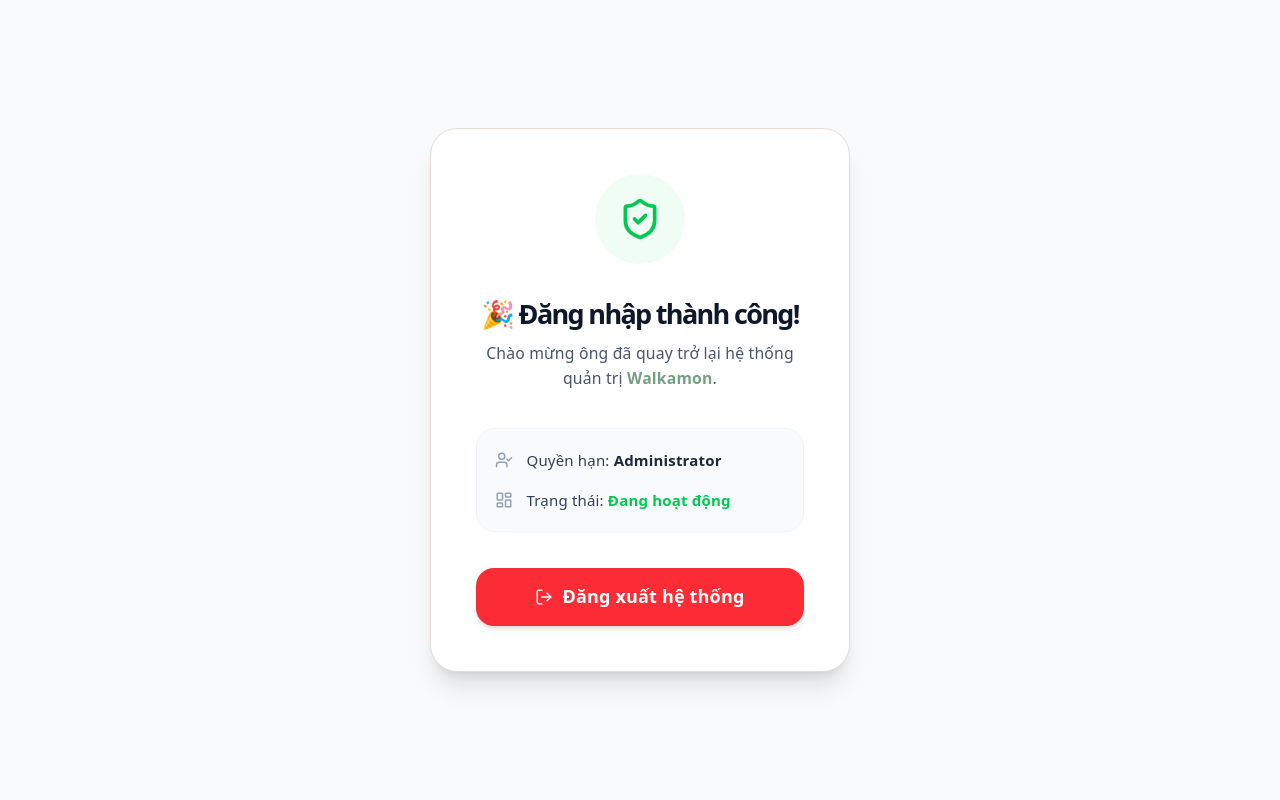
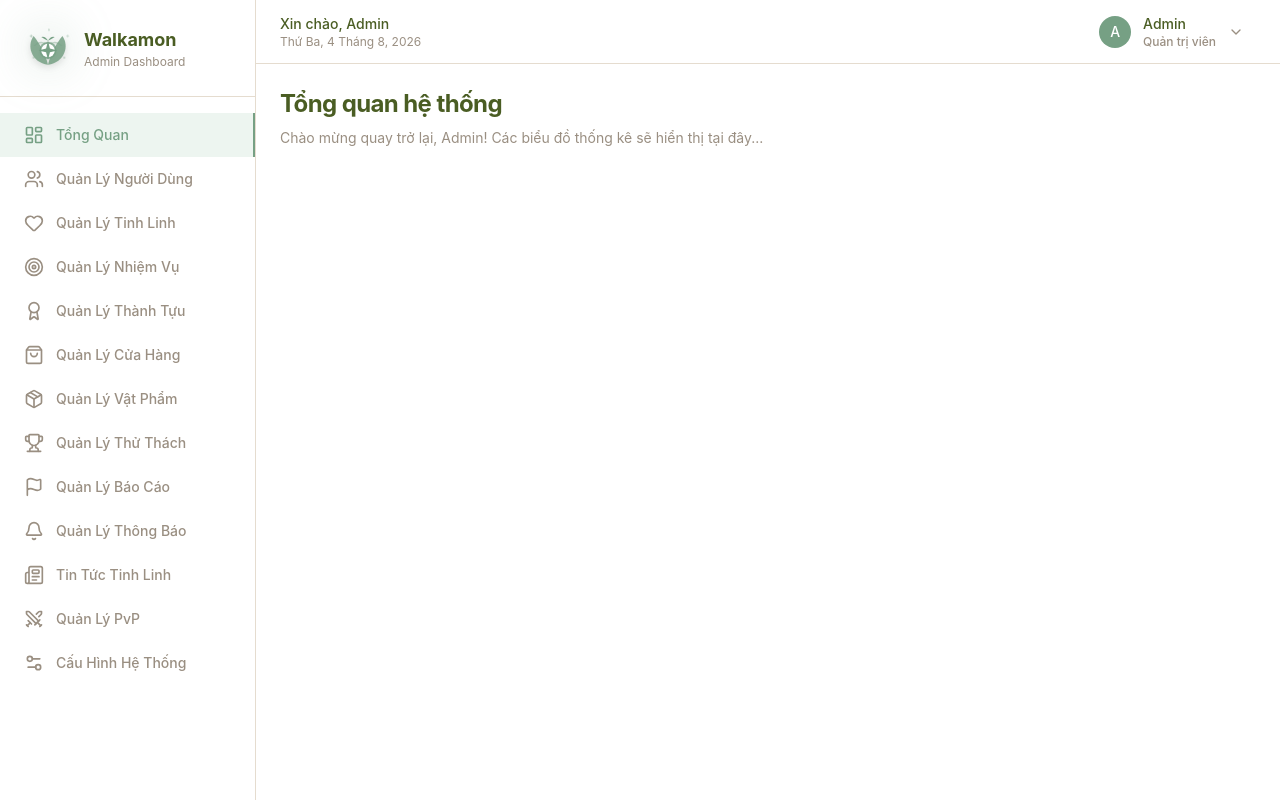
Before and after one commit to Walkamon/walkamon_admin, a React (Vite) app: page /dashboard in a window 1280 px wide. Built offline with nearby package versions, Linux system fonts and the light colour scheme.

Commit message:
NgocNN-Update MainLayout

```diff
--- a/src/App.jsx
+++ b/src/App.jsx
@@ -1,21 +1,30 @@
 import { BrowserRouter, Routes, Route, Navigate } from "react-router-dom";
 import { LoginPage } from "./pages/auth/login/page/LoginPage";
-import { DashboardPage } from "./pages/dashboard/page/DashboardPage"; // 1. Import Thẻ Chào vào đây
+import { DashboardPage } from "./pages/dashboard/page/DashboardPage";
+
+// 1. ÔNG PHẢI IMPORT MAINLAYOUT VÀO ĐÂY THÌ NÓ MỚI HIỂU NHÉ
+// Kiểm tra lại đường dẫn xem có đúng vị trí file MainLayout.jsx của ông không
+import { MainLayout } from "./components/layout/MainLayout";
 
 function App() {
   return (
     <BrowserRouter>
       <Routes>
-        {/* Tự động nhảy vào trang Login */}
-        <Route path="/" element={<Navigate to="/auth/login" replace />} />
-
+        {/* TRANG PUBLIC: Không nằm trong MainLayout */}
         {/* Trang Đăng nhập */}
         <Route path="/auth/login" element={<LoginPage />} />
 
-        {/* 2. Trang Dashboard ăn theo Thẻ Chào xịn sò vừa tạo */}
-        <Route path="/dashboard" element={<DashboardPage />} />
+        {/* TRANG PRIVATE: Bọc toàn bộ các trang quản trị vào trong MainLayout */}
+        <Route path="/" element={<MainLayout />}>
+          {/* Tự động chuyển hướng từ trang chủ "/" sang "/dashboard" nếu đã vào hệ thống */}
+          <Route index element={<Navigate to="/dashboard" replace />} />
 
-        {/* Lỗi 404 */}
+          {/* Trang Dashboard */}
+          <Route path="dashboard" element={<DashboardPage />} />
+
+        </Route>
+
+        {/* LỖI 404: Đưa hẳn ra ngoài cùng để bắt toàn bộ URL bậy bạ */}
         <Route
           path="*"
           element={
--- a/src/components/layout/Header.jsx
+++ b/src/components/layout/Header.jsx
@@ -1,18 +1,17 @@
 import { ChevronDown, LogOut } from 'lucide-react';
 import { useState } from 'react';
-import { useNavigate } from 'react-router-dom'; // Thêm useNavigate để điều hướng trang
+import { useNavigate } from 'react-router-dom';
 
 export function Header() {
     const [showUserMenu, setShowUserMenu] = useState(false);
-    const navigate = useNavigate(); // Khởi tạo hook chuyển trang
+    const navigate = useNavigate();
 
-    // Hàm xử lý Đăng xuất thực tế
+    // Hàm xử lý đăng xuất thực tế
     const handleLogout = () => {
-        localStorage.removeItem("access_token"); // Xóa token .NET lưu trong máy
-        navigate("/auth/login"); // Đá user về trang Login
+        localStorage.removeItem("access_token"); // Xóa token (nếu có)
+        navigate("/auth/login"); // Đẩy về trang đăng nhập
     };
 
-    // Hiển thị ngày tháng theo định dạng Tiếng Việt
     const today = new Date().toLocaleDateString('vi-VN', {
         weekday: 'long',
         year: 'numeric',
@@ -24,7 +23,7 @@ export function Header() {
         <header className="h-16 bg-card border-b border-border fixed top-0 right-0 left-64 z-10 transition-colors duration-200">
             <div className="h-full px-6 flex items-center justify-between">
 
-                {/* Khối bên trái: Lời chào + Ngày tháng */}
+                {/* Lời chào & Ngày tháng */}
                 <div className="flex items-center gap-6">
                     <div>
                         <p className="text-sm text-foreground font-medium">Xin chào, Admin</p>
@@ -32,39 +31,39 @@ export function Header() {
                     </div>
                 </div>
 
-                {/* Khối bên phải: Dropdown thông tin User */}
+                {/* Khu vực User Menu */}
                 <div className="flex items-center gap-4">
                     <div className="relative">
                         <button
                             onClick={() => setShowUserMenu(!showUserMenu)}
                             className="flex items-center gap-3 hover:bg-muted px-3 py-2 rounded-lg transition-colors cursor-pointer"
                         >
-                            {/* Avatar viết tắt chữ cái đầu */}
-                            <div className="w-8 h-8 bg-primary rounded-full flex items-center justify-center text-white font-medium text-sm">
+                            {/* Avatar: Dùng text-primary-foreground để đồng bộ thay vì text-white cứng */}
+                            <div className="w-8 h-8 bg-primary rounded-full flex items-center justify-center text-primary-foreground font-medium text-sm">
                                 A
                             </div>
                             <div className="text-left">
                                 <p className="text-sm font-medium text-foreground">Admin</p>
                                 <p className="text-xs text-muted-foreground">Quản trị viên</p>
                             </div>
+                            {/* Hiệu ứng xoay mũi tên khi mở menu */}
                             <ChevronDown className={`w-4 h-4 text-muted-foreground transition-transform duration-200 ${showUserMenu ? "rotate-180" : ""}`} />
                         </button>
 
-                        {/* Menu Dropdown đổ xuống khi click */}
+                        {/* Dropdown Menu: Dùng bg-popover thay vì bg-card */}
                         {showUserMenu && (
-                            <div className="absolute right-0 top-13 w-48 bg-card border border-border rounded-xl shadow-lg p-1 z-20 animate-in fade-in slide-in-from-top-2 duration-150">
+                            <div className="absolute right-0 top-14 w-48 bg-popover border border-border rounded-xl shadow-lg p-2 z-50 animate-in fade-in slide-in-from-top-2 duration-150">
                                 <button
-                                    onClick={handleLogout} // Gọi hàm đăng xuất khi click
-                                    className="w-full flex items-center gap-2 text-left px-3 py-2 text-sm text-danger hover:bg-danger/10 rounded-lg transition-colors cursor-pointer font-medium"
+                                    onClick={handleLogout}
+                                    className="w-full flex items-center gap-2 text-left px-3 py-2 text-sm text-destructive hover:bg-destructive/10 rounded-lg transition-colors cursor-pointer font-medium"
                                 >
-                                    <LogOut className="w-4 h-4" />
+                                    <LogOut className="w-4 h-4" /> {/* Thêm icon cho đẹp */}
                                     Đăng xuất
                                 </button>
                             </div>
                         )}
                     </div>
                 </div>
-
             </div>
         </header>
     );
--- /dev/null
+++ b/src/components/layout/MainLayout.jsx
@@ -0,0 +1,25 @@
+import { useState } from "react";
+import { Outlet } from "react-router-dom";
+import { Sidebar } from "./Sidebar";
+import { Header } from "./Header";
+
+export function MainLayout() {
+    const [activePage, setActivePage] = useState("dashboard");
+
+    return (
+        // Nền tổng thể toàn trang dùng bg-background
+        <div className="min-h-screen bg-background font-sans text-foreground">
+            {/* Sidebar bên trái */}
+            <Sidebar activePage={activePage} onPageChange={setActivePage} />
+
+            {/* Khối nội dung bên phải */}
+            <div className="flex flex-col ml-64 min-h-screen">
+                <Header />
+
+                <main className="flex-1 p-6 mt-16 overflow-y-auto bg-sidebar transition-colors duration-200">
+                    <Outlet />
+                </main>
+            </div>
+        </div>
+    );
+}
--- a/src/components/layout/Sidebar.jsx
+++ b/src/components/layout/Sidebar.jsx
@@ -14,25 +14,25 @@ import {
     Settings2,
 } from 'lucide-react';
 
-// 1. Component Logo Walkamon (Đã xóa Type định nghĩa size)
+// Đã xóa bỏ đoạn `: { size?: number }` của TypeScript để chạy chuẩn trên .jsx
 function WalkLogo({ size = 48 }) {
     return (
         <div className="relative flex items-center justify-center" style={{ width: size, height: size }}>
-            <div className="absolute bg-[#10b981]/25 blur-xl rounded-full" style={{ width: size * 0.85, height: size * 0.85 }} />
+            <div className="absolute bg-primary/25 blur-xl rounded-full transition-colors" style={{ width: size * 0.85, height: size * 0.85 }} />
             <svg
                 viewBox="0 0 100 100"
                 width={size}
                 height={size}
                 fill="none"
                 xmlns="http://www.w3.org/2000/svg"
-                className="relative z-10 drop-shadow-[0_4px_12px_rgba(16,185,129,0.12)]"
+                className="relative z-10 drop-shadow-md transition-colors"
             >
                 <path d="M50 85 C15 80, 5 45, 20 25 C32 40, 45 62, 50 85 Z" fill="currentColor" className="text-primary" opacity="0.85" />
                 <path d="M50 85 C85 80, 95 45, 80 25 C68 40, 55 62, 50 85 Z" fill="currentColor" className="text-primary" opacity="0.85" />
                 <path d="M22 45 Q 35 32, 50 45" stroke="currentColor" strokeWidth="3" className="text-primary/40" strokeLinecap="round" />
                 <path d="M78 45 Q 65 32, 50 45" stroke="currentColor" strokeWidth="3" className="text-primary/40" strokeLinecap="round" />
                 <circle cx="50" cy="55" r="18" fill="currentColor" className="text-primary/80" />
-                <circle cx="50" cy="55" r="14" fill="currentColor" className="text-white" />
+                <circle cx="50" cy="55" r="14" fill="currentColor" className="text-primary-foreground" />
                 <path d="M50 35 L54 51 L70 55 L54 59 L50 75 L46 59 L30 55 L46 51 Z" fill="currentColor" className="text-primary" />
                 <path d="M50 35 Q44 24 36 27 Q45 33 50 35 Z" fill="currentColor" className="text-primary" />
                 <path d="M50 35 Q56 24 64 27 Q55 33 50 35 Z" fill="currentColor" className="text-primary" />
@@ -46,7 +46,6 @@ function WalkLogo({ size = 48 }) {
     );
 }
 
-// 2. Danh sách Menu khớp 100% với danh mục quản trị trên Figma
 const menuItems = [
     { id: 'dashboard', label: 'Tổng Quan', icon: LayoutDashboard },
     { id: 'users', label: 'Quản Lý Người Dùng', icon: Users },
@@ -63,25 +62,23 @@ const menuItems = [
     { id: 'systemconfig', label: 'Cấu Hình Hệ Thống', icon: Settings2 },
 ];
 
-// 3. Component Sidebar (Đã loại bỏ SidebarProps interface)
+// Đã xóa bỏ `: SidebarProps` của TypeScript ở đây luôn
 export function Sidebar({ activePage, onPageChange }) {
     return (
-        <div className="w-64 h-screen bg-sidebar border-r border-sidebar-border flex flex-col fixed left-0 top-0 transition-colors duration-200">
-            {/* Khối Header Logo */}
+        <div className="w-64 h-screen bg-sidebar border-r border-sidebar-border flex flex-col fixed left-0 top-0 transition-colors duration-200 z-20">
             <div className="p-6 border-b border-sidebar-border">
                 <div className="flex items-center gap-3">
                     <div className="w-12 h-12 flex items-center justify-center">
                         <WalkLogo size={48} />
                     </div>
                     <div>
-                        <h1 className="font-bold text-sidebar-foreground text-lg leading-tight">Walkamon</h1>
+                        <h1 className="font-bold text-sidebar-foreground text-lg">Walkamon</h1>
                         <p className="text-xs text-muted-foreground">Admin Dashboard</p>
                     </div>
                 </div>
             </div>
 
-            {/* Danh sách nút bấm chuyển trang */}
-            <nav className="flex-1 overflow-y-auto py-4">
+            <nav className="flex-1 overflow-y-auto py-4 scrollbar-hide">
                 {menuItems.map((item) => {
                     const Icon = item.icon;
                     const isActive = activePage === item.id;
@@ -89,13 +86,13 @@ export function Sidebar({ activePage, onPageChange }) {
                         <button
                             key={item.id}
                             onClick={() => onPageChange(item.id)}
-                            className={`w-full flex items-center gap-3 px-6 py-3 text-sm transition-colors duration-150 text-left ${isActive
-                                ? 'bg-sidebar-accent text-sidebar-accent-foreground border-r-2 border-sidebar-primary font-semibold'
-                                : 'text-muted-foreground hover:bg-muted hover:text-foreground'
+                            className={`w-full flex items-center gap-3 px-6 py-3 text-sm transition-colors cursor-pointer ${isActive
+                                ? 'bg-sidebar-accent text-sidebar-accent-foreground border-r-2 border-sidebar-primary'
+                                : 'text-muted-foreground hover:bg-sidebar-accent/50 hover:text-sidebar-foreground'
                                 }`}
                         >
-                            <Icon className="w-5 h-5" />
-                            <span>{item.label}</span>
+                            <Icon className={`w-5 h-5 ${isActive ? 'text-sidebar-primary' : ''}`} />
+                            <span className="font-medium">{item.label}</span>
                         </button>
                     );
                 })}
--- a/src/index.css
+++ b/src/index.css
@@ -1,107 +1,18 @@
 @import "tailwindcss";
 
+/* Nạp file định nghĩa giao diện hệ thống Walkamon */
+@import "./styles/theme.css";
+
 :root {
-  --text: #6b6375;
-  --text-h: #08060d;
-  --bg: #fff;
-  --border: #e5e4e7;
-  --code-bg: #f4f3ec;
-  --accent: #aa3bff;
-  --accent-bg: rgba(170, 59, 255, 0.1);
-  --accent-border: rgba(170, 59, 255, 0.5);
-  --social-bg: rgba(244, 243, 236, 0.5);
-  --shadow:
-    rgba(0, 0, 0, 0.1) 0 10px 15px -3px, rgba(0, 0, 0, 0.05) 0 4px 6px -2px;
-
+  /* Giữ lại cấu hình font chữ hệ thống mượt mà của dự án gốc */
   --sans: system-ui, 'Segoe UI', Roboto, sans-serif;
-  --heading: system-ui, 'Segoe UI', Roboto, sans-serif;
-  --mono: ui-monospace, Consolas, monospace;
-
-  font: 18px/145% var(--sans);
-  letter-spacing: 0.18px;
-  color-scheme: light dark;
-  color: var(--text);
-  background: var(--bg);
+  font-family: var(--sans);
   font-synthesis: none;
   text-rendering: optimizeLegibility;
   -webkit-font-smoothing: antialiased;
   -moz-osx-font-smoothing: grayscale;
-
-  @media (max-width: 1024px) {
-    font-size: 16px;
-  }
-}
-
-@media (prefers-color-scheme: dark) {
-  :root {
-    --text: #9ca3af;
-    --text-h: #f3f4f6;
-    --bg: #16171d;
-    --border: #2e303a;
-    --code-bg: #1f2028;
-    --accent: #c084fc;
-    --accent-bg: rgba(192, 132, 252, 0.15);
-    --accent-border: rgba(192, 132, 252, 0.5);
-    --social-bg: rgba(47, 48, 58, 0.5);
-    --shadow:
-      rgba(0, 0, 0, 0.4) 0 10px 15px -3px, rgba(0, 0, 0, 0.25) 0 4px 6px -2px;
-  }
-
-  #social .button-icon {
-    filter: invert(1) brightness(2);
-  }
 }
 
 body {
   margin: 0;
 }
-
-/* Đã loại bỏ hoàn toàn block #root lỗi layout ở đây */
-
-h1,
-h2 {
-  font-family: var(--heading);
-  font-weight: 500;
-  color: var(--text-h);
-}
-
-h1 {
-  font-size: 56px;
-  letter-spacing: -1.68px;
-  margin: 32px 0;
-
-  @media (max-width: 1024px) {
-    font-size: 36px;
-    margin: 20px 0;
-  }
-}
-
-h2 {
-  font-size: 24px;
-  line-height: 118%;
-  letter-spacing: -0.24px;
-  margin: 0 0 8px;
-
-  @media (max-width: 1024px) {
-    font-size: 20px;
-  }
-}
-
-p {
-  margin: 0;
-}
-
-code,
-.counter {
-  font-family: var(--mono);
-  display: inline-flex;
-  border-radius: 4px;
-  color: var(--text-h);
-}
-
-code {
-  font-size: 15px;
-  line-height: 135%;
-  padding: 4px 8px;
-  background: var(--code-bg);
-}
--- a/src/pages/dashboard/page/DashboardPage.jsx
+++ b/src/pages/dashboard/page/DashboardPage.jsx
@@ -1,48 +1,16 @@
-import { useNavigate } from "react-router-dom";
-import { LogOut, LayoutDashboard, UserCheck, ShieldCheck } from "lucide-react";
-import "../css/dashboard.css"; // Import file CSS vừa tách ở trên
+export function DashboardPage() {
+    return (
+        // Dùng space-y-4 để tạo khoảng cách mượt mà giữa các dòng
+        <div className="space-y-2">
+            {/* Thay vì dùng text-slate-800, ta dùng text-foreground (màu xanh rêu đậm) */}
+            <h1 className="text-2xl font-bold text-foreground tracking-tight">
+                Tổng quan hệ thống
+            </h1>
 
-export function DashboardPage() {
-    const navigate = useNavigate();
-
-    // Hàm xử lý Đăng xuất
-    const handleLogout = () => {
-        localStorage.removeItem("access_token"); // Xóa token của .NET
-        navigate("/auth/login"); // Đá user về trang Login
-    };
-
-    return (
-        <div className="dashboard-container">
-            <div className="dashboard-card">
-                {/* Biểu tượng chào mừng */}
-                <div className="dashboard-icon-wrapper">
-                    <ShieldCheck size={44} className="text-green-500" />
-                </div>
-
-                {/* Nội dung lời chào */}
-                <h1 className="dashboard-title">🎉 Đăng nhập thành công!</h1>
-                <p className="dashboard-subtitle">
-                    Chào mừng ông đã quay trở lại hệ thống quản trị <strong className="text-[#76A084]">Walkamon</strong>.
-                </p>
-
-                {/* Thẻ thông tin nhanh */}
-                <div className="dashboard-info-box">
-                    <div className="dashboard-info-item">
-                        <UserCheck size={18} className="text-slate-400" />
-                        <span>Quyền hạn: <strong className="dashboard-info-label">Administrator</strong></span>
-                    </div>
-                    <div className="dashboard-info-item">
-                        <LayoutDashboard size={18} className="text-slate-400" />
-                        <span>Trạng thái: <strong className="text-green-500 font-semibold">Đang hoạt động</strong></span>
-                    </div>
-                </div>
-
-                {/* Nút Đăng xuất */}
-                <button onClick={handleLogout} className="dashboard-logout-btn">
-                    <LogOut size={18} />
-                    Đăng xuất hệ thống
-                </button>
-            </div>
+            {/* Thay vì dùng text-slate-500, ta dùng text-muted-foreground (màu chữ phụ nhạt) */}
+            <p className="text-sm text-muted-foreground">
+                Chào mừng quay trở lại, Admin! Các biểu đồ thống kê sẽ hiển thị tại đây...
+            </p>
         </div>
     );
 }
```
